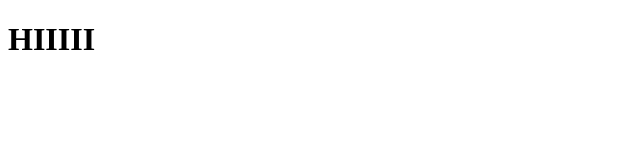
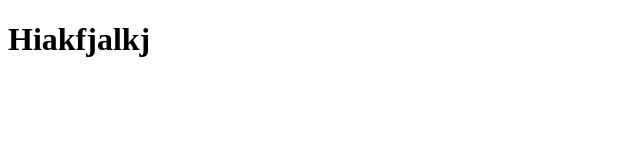
Before and after one commit to Sakthi-Gnanam/courseraHtmlcourse, a plain HTML site: page site/index.html in a window 1280 px wide. Shown: the whole page, without its empty margins (0-640 px from the left). Drawn offline with Linux system fonts and the light colour scheme.

Commit message:
some change

```diff
--- a/site/index.html
+++ b/site/index.html
@@ -4,6 +4,6 @@
 	<title>Hello!!</title>
 </head>
 <body>
-<h1>HIIIII</h1>
+<h1>Hiakfjalkj</h1>
 </body>
 </html>
```
